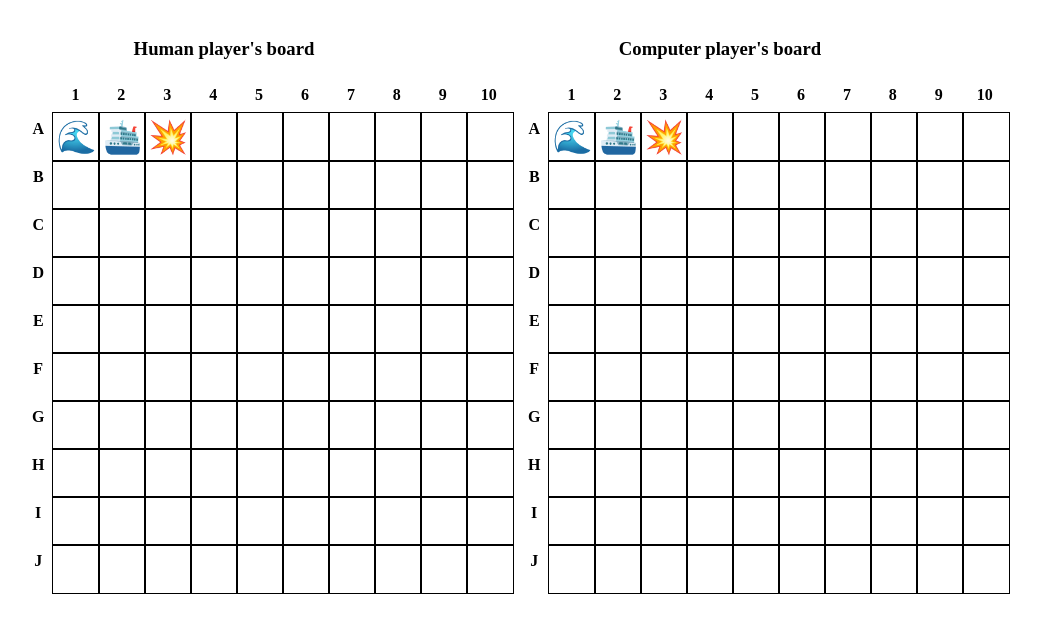
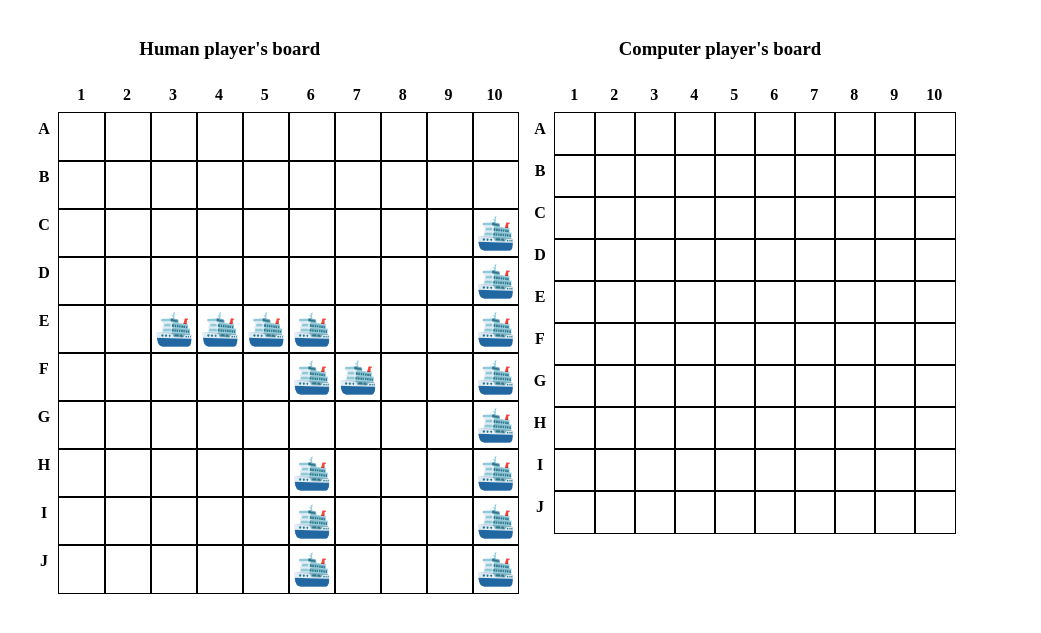
Before and after one commit to jbk2/battleship, a website built with webpack: page src/views/index.html in a window 1280 px wide. Shown: the part 69-702 px from the top of the page, without its empty margins (168-1209 px from the left). Built offline with nearby package versions, Linux system fonts and the light colour scheme.

Commit message:
Build UIController.displayBoard()

```diff
--- a/src/index.js
+++ b/src/index.js
@@ -1,16 +1,28 @@
 import './assets/stylesheets/styles.css'
-import board from './views/partials/_board.html'
+// import { Board } from './components/board.js'
+import { Player } from './components/player.js'
+import { UIController } from './ui/ui-controller.js'
 
 document.addEventListener("DOMContentLoaded", () => {
-  const humansBoard = document.getElementById('humans-board')
-  humansBoard.insertAdjacentHTML('beforeend', board);
-  humansBoard.querySelector('.board-title').innerText = "Human player's board"
-
-  const computersBoard = document.getElementById('computers-board')
-  computersBoard.insertAdjacentHTML('beforeend', board);
-  computersBoard.querySelector('.board-title').innerText = "Computer player's board"
-
-
 })
 
-console.log("Hello This is a Javascript project. I am working");
+function init() {
+  // create two players
+  const humanPlayer = new Player('human');
+  const computerPlayer = new Player('computer');
+  // populate their boards
+  humanPlayer.getBoard().populateBoard()
+  computerPlayer.getBoard().populateBoard()
+
+  // display boards
+  UIController.displayBoard(humanPlayer.getBoard(), 'human')
+  UIController.displayBoard(computerPlayer.getBoard(), 'computer')
+  // display their boards
+  // commence game
+    // - display turn
+    // - enable turn
+    // - calculate winner
+    // - change turn if no win
+}
+
+init();
--- /dev/null
+++ b/src/ui/ui-controller.js
@@ -0,0 +1,50 @@
+import _board from '../views/partials/_board.html'
+
+export class UIController {
+  static displayBoard(board, boardType) {
+    const [hit, miss, ship] = ['💥', '🌊', '🛳️'];
+
+    if(boardType === 'human') {
+      const humansBoard = document.getElementById('humans-board')
+      humansBoard.insertAdjacentHTML('beforeend', _board);
+      humansBoard.querySelector('.board-title').innerText = "Human player's board"
+      const grid = board.getGrid()
+
+      for(let row in grid) {
+        for(let col in grid[row]) {
+          const gridCell = grid[row][col];
+          const uiCell = humansBoard.querySelector(`#row-${row} > td.col-${col}`)
+
+          if(!gridCell.attacked && gridCell.shipId) {
+            uiCell.innerText = ship;
+          }
+          if(gridCell.attacked && gridCell.shipId) {
+            uiCell.innerText = hit;
+          }
+          if(gridCell.attacked && !gridCell.shipId) {
+            uiCell.innerText = miss;
+          }
+        }
+      }
+    } else if (boardType ===  'computer') {
+      const computersBoard = document.getElementById('computers-board')
+      computersBoard.insertAdjacentHTML('beforeend', _board);
+      computersBoard.querySelector('.board-title').innerText = "Computer player's board"
+
+      const grid = board.getGrid()
+      for(let row in grid) {
+        for(let col in grid[row]) {
+          const gridCell = grid[row][col];
+          const uiCell = computersBoard.querySelector(`#row-${row} > td.col-${col}`)
+
+          if(gridCell.attacked && gridCell.shipId) {
+            uiCell.innerText = hit;
+          }
+          if(gridCell.attacked && !gridCell.shipId) {
+            uiCell.innerText = miss;
+          }
+        }
+      }
+    }
+  }
+}
--- a/src/views/index.html
+++ b/src/views/index.html
@@ -11,6 +11,9 @@
   </header>
 
   <main>
+    <div>
+      <!-- display turn & win section -->
+    </div>
     <div id="boards">
       <section id="humans-board">
       </section>
--- a/src/views/partials/_board.html
+++ b/src/views/partials/_board.html
@@ -16,9 +16,9 @@
     </tr>
     <tr id="row-a">
       <th>A</th>
-      <td class="col-1">🌊</td>
-      <td class="col-2">🛳️</td>
-      <td class="col-3">💥</td>
+      <td class="col-1"></td>
+      <td class="col-2"></td>
+      <td class="col-3"></td>
       <td class="col-4"></td>
       <td class="col-5"></td>
       <td class="col-6"></td>
@@ -29,7 +29,7 @@
     </tr>
     <tr id="row-b">
       <th>B</th>
-      <td class="col-1 emoji-bg"></td>
+      <td class="col-1"></td>
       <td class="col-2"></td>
       <td class="col-3"></td>
       <td class="col-4"></td>
```
